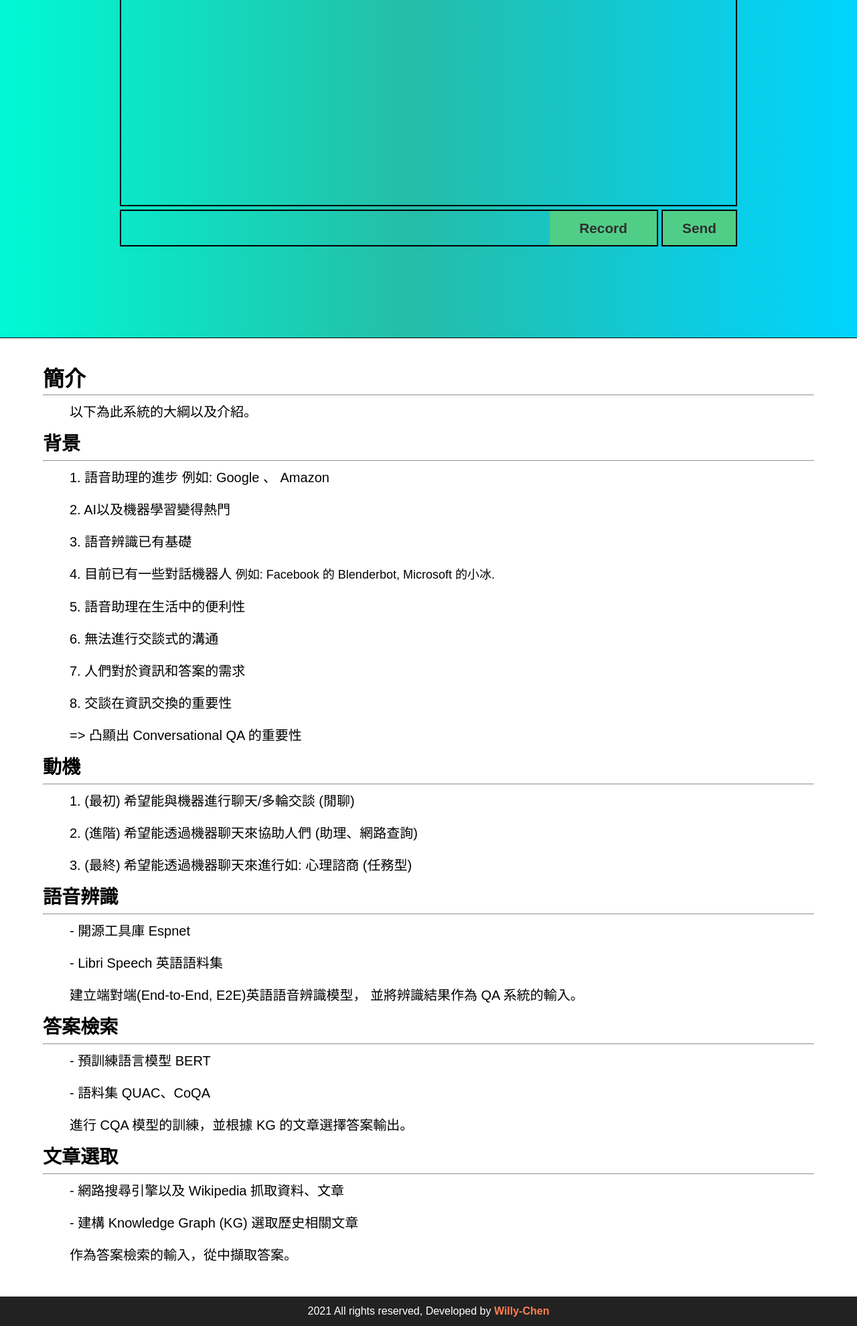
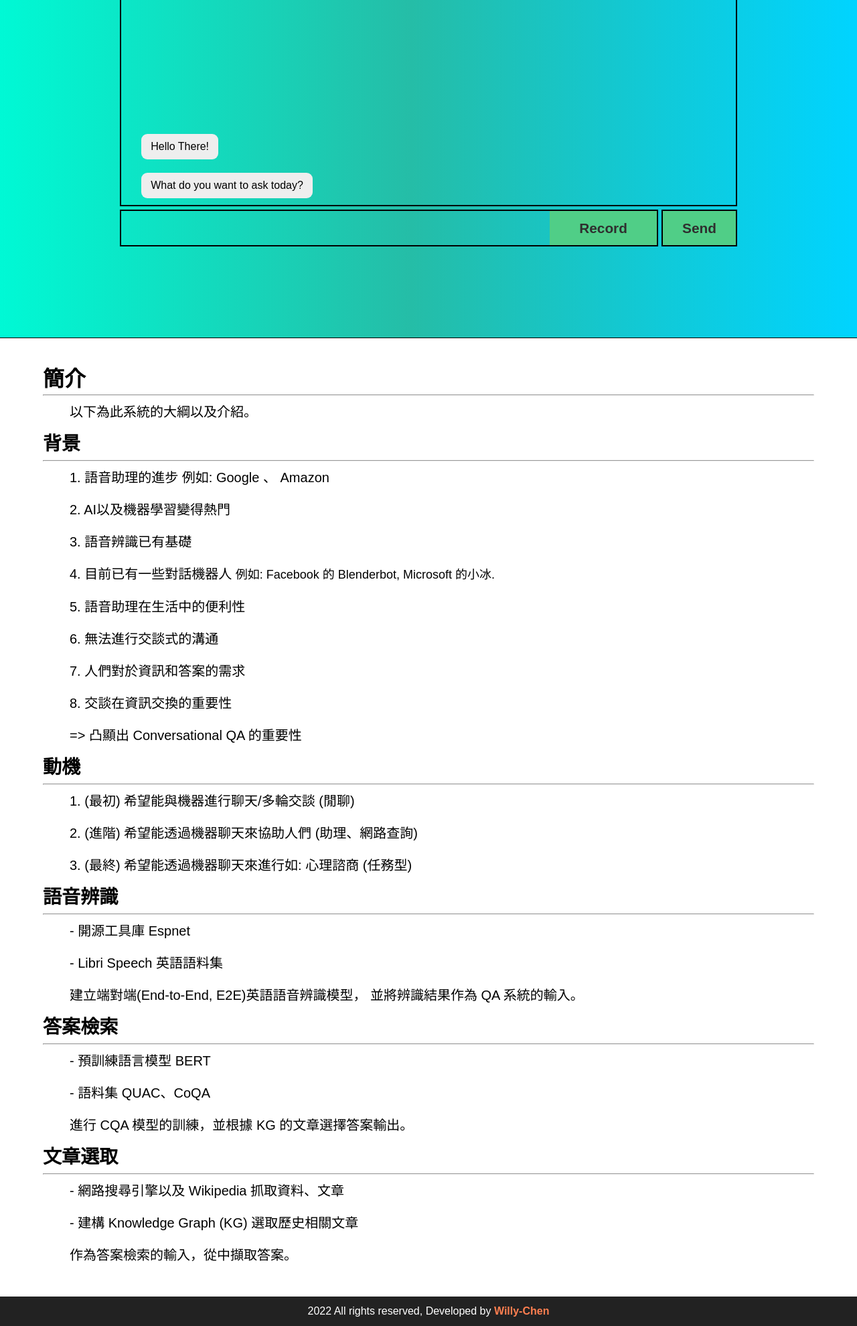
Before and after one commit to Willy-chen/NLP, a Flask app: page / in a window 1280 px wide. Shown: the part 222-2202 px from the top of the page at 67% size. Run offline with Flask 2, Linux system fonts and the light colour scheme; some libraries are stand-ins or nearby versions.

```diff
--- a/static/menu.css
+++ b/static/menu.css
@@ -89,6 +89,19 @@
     grid-row-start: 1;
     grid-row-end: 5;
     border: 2px solid black;
+    overflow-y: scroll;
+    display: flex;
+    flex-direction: column-reverse;
+}
+
+.chat-box::-webkit-scrollbar {
+    display: none;
+}
+
+/* Hide scrollbar for IE, Edge and Firefox */
+.chat-box {
+  -ms-overflow-style: none;  /* IE and Edge */
+  scrollbar-width: none;  /* Firefox */
 }
 
 .record-box{
@@ -107,28 +120,47 @@
     border : 2px solid black;
 }
 
-.grid2{
-    display: grid;
-    grid-template-columns: 2fr 2fr ;
-    grid-template-rows: 415px;
-    grid-column-gap: 0px;
-    grid-row-gap: 0px;
+.chat-bubble {
+    padding: 10px 14px;
+    background: #eee;
+    margin: 10px 30px;
+    border-radius: 9px;
+    position: relative;
+    /* max-width: 25%; */
+    width: fit-content
 }
 
-.chat-box-left{
-    grid-column-start: 1;
-    grid-column-end: 2;
-    grid-row-start: 1;
-    grid-row-end: 2;
-    /* border : 2px solid black;  */
+.row{
+    width: 100%;
 }
 
-.chat-box-right{
-    grid-column-start: 2;
-    grid-column-end: 3;
-    grid-row-start: 1;
-    grid-row-end: 2;
-    /* border : 2px solid black;  */
+.no-gutters {
+    padding: 0;
+}
+
+.chat-bubble--left {
+    border-right-color: #eee;
+    border-left: 0;
+    float: left;
+    clear: both;
+}
+
+.chat-bubble--right {
+    float: right;
+    border-left-color: "blue";
+    border-right: 0;
+    text-align: right;
+    clear:both;
+}
+
+.col-md-3 {
+    -ms-flex: 0 0 25%;
+    flex: 0 0 25%;
+    max-width: 50%;
+}
+
+.offset-md-9 {
+    margin-left: 75%;
 }
 
 .main-controls{
@@ -190,7 +222,9 @@ canvas {
 .sound-clips {
     flex: 1;
     overflow: auto;
+    width: 100%;
 }
+
 .clip {
     padding-bottom: 1rem;
     height: 100%;
@@ -201,10 +235,11 @@ canvas {
 }
 
 audio {
-    width: 75%;
+    /* width: 100%; */
     display: block;
-    margin: 1rem auto 0.5rem;
+    /* margin: 1rem auto 0.5rem; */
     float: left;
+    zoom: 90%;
 }
 
 .clip p {
@@ -219,14 +254,6 @@ audio {
     display: block;
     float: left;
     width: 20%;
-}
-
-button.delete {
-    background: rgb(161, 58, 58);
-    padding: 0.5rem 0.75rem;
-    font-size: 0.8rem;
-    margin-top: 15px;
-    margin-left: 3%;
 }
 
 form {
@@ -249,7 +276,7 @@ input, button {
 input[type="search"] {
   outline: 0;
   width: 100%;
-  background: var(--color-light);
+  /* background: var(--color-light); */
   padding: 0 1.6rem;
   border-radius: var(--rad);
   appearance: none;
--- a/template/menu.html
+++ b/template/menu.html
@@ -6,6 +6,7 @@
         <title>Menu Page</title>
         <meta name='viewport' content='width=device-width, initial-scale=1'>
         <link href="{{url_for('static', filename = 'menu.css')}}" rel="stylesheet">
+        <link rel="shortcut icon" href="{{ url_for('static', filename='favicon.ico') }}">
     </head>
     <body>
         <!--Tool Bar-->
@@ -30,17 +31,24 @@
 
                 <div class="center grid1">
 
-                    <div class="chat-box grid2">
-                        <div class="chat-box-left">
+                    <div class="chat-box">
+                        <div class="chat-records">
+                            <div class="row no-gutter">
+                                <div class="col-md-3">
+                                    <div class="chat-bubble chat-bubble--left">
+                                        Hello There!
+                                    </div>
+                                </div>
+                            </div>
+                            <div class="row no-gutter">
+                                <div class="col-md-3">
+                                    <div class="chat-bubble chat-bubble--left">
+                                        What do you want to ask today?
+                                    </div>
+                                </div>
+                            </div>
+                        </div>
 
-                        </div>
-                        <div class="chat-box-right">
-                            <form>
-                                <section class="sound-clips">
-
-                                </section>
-                            </form>
-                        </div>
                     </div>
 
                     <div class="record-box">
@@ -129,7 +137,7 @@
         <!--footer-->
         <div class="footer">
             <div class="wrapper">
-                <p class="text-center">2021 All rights reserved, Developed by <a href="https://github.com/Willy-chen">Willy-Chen</a></p>
+                <p class="text-center">2022 All rights reserved, Developed by <a href="https://github.com/Willy-chen">Willy-Chen</a></p>
             </div>
         </div>
     </body>
```
Also changed, not shown: controller/predictApp.py (+22 -3 lines), service/STT.py (+9 -7 lines), service/__init__.py (+7 -1 lines), service/upload.py (+5 -2 lines), static/onRecord.js (+54 -11 lines), static/favicon.ico (added), static/favicon.png (added), 1 other file.
